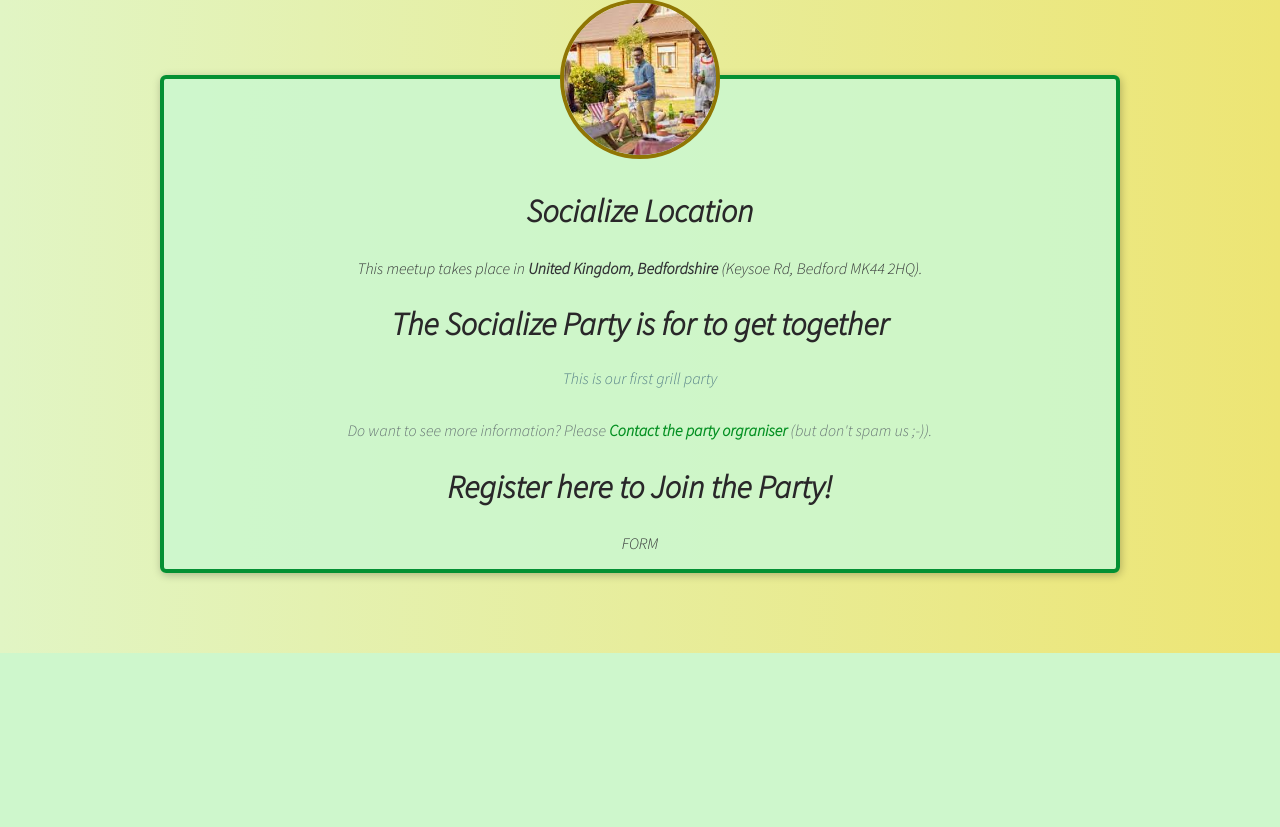
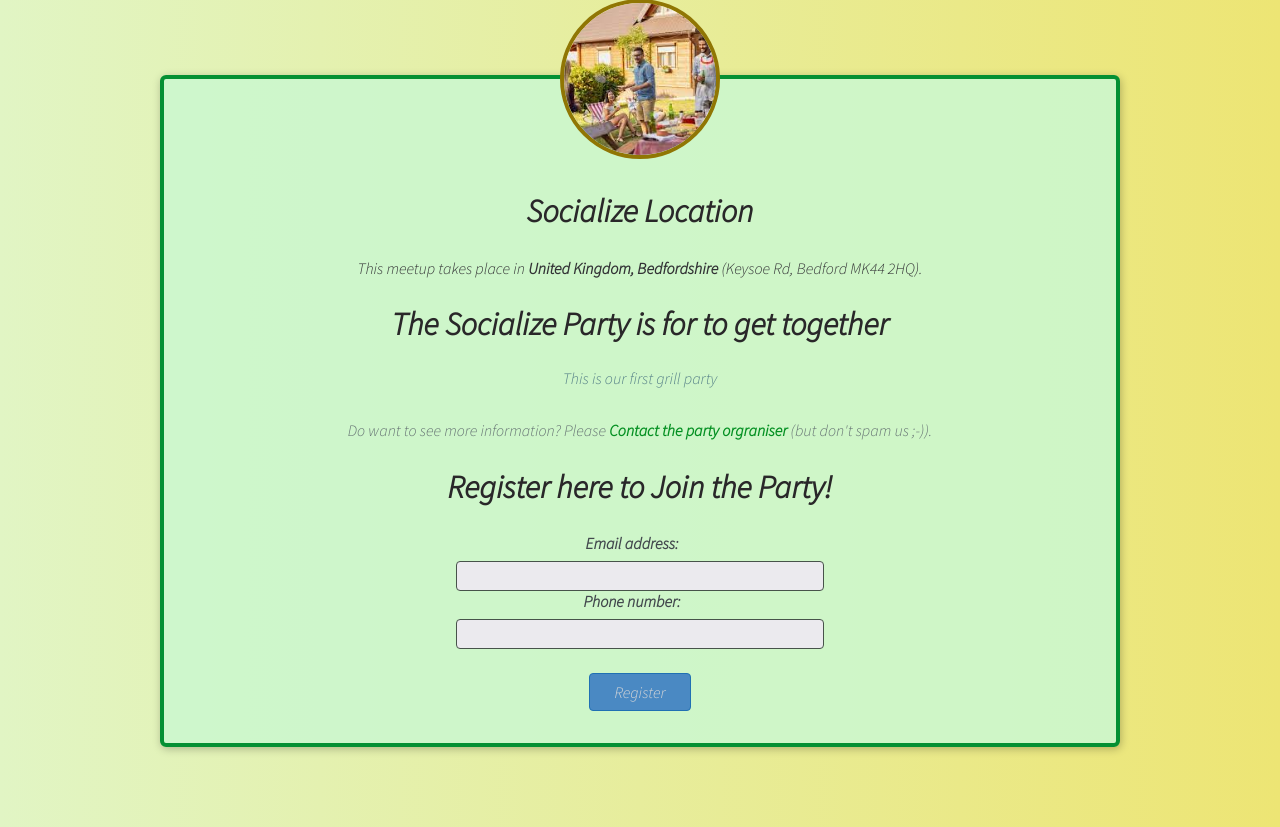
Before and after one commit to codershona/project_event_management_system, a Django app: a page that uses socialize/templates/socialize/socializes-details.html in a window 1280 px wide. Shown: the part 182-1009 px from the top of the page. Before the commit the page ends 835 px from the top, so only its background shows below. Run offline with Django 3.2, Linux system fonts and the light colour scheme; data comes from the database, SQL or seed files in the repository.

Commit message:
Creating registration form using modelform

```diff
--- /dev/null
+++ b/socialize/forms.py
@@ -0,0 +1,8 @@
+from django import forms
+
+from .models import Contributor
+
+class RegistrationForm(forms.ModelForm):
+    class Meta:
+        model = Contributor
+        fields = ['email_address', 'phone_number']
--- a/socialize/templates/socialize/socializes-details.html
+++ b/socialize/templates/socialize/socializes-details.html
@@ -33,7 +33,14 @@
 
    <section id="registration">
      <h2>Register here to Join the Party!</h2>
-     FORM
+     <form>
+     <ul>
+     {{ form.as_ul }}
+       </ul>
+       <div id="registration-actions">
+        <button>Register</button>
+      </div>
+     </form>
    </section>
   </article>
 
--- a/socialize/views.py
+++ b/socialize/views.py
@@ -1,6 +1,7 @@
 from django.shortcuts import render
 
 from .models import Socialize
+from .forms import RegistrationForm
 # from django.http import HttpResponse
 
 # Create your views here.
@@ -18,9 +19,11 @@ def socializes_details(request, socializes_slug):
     # print(socializes_slug)
     try:
      selected_socialize = Socialize.objects.get(slug=socializes_slug)
+     registration_form = RegistrationForm()
      return render(request, 'socialize/socializes-details.html', {
         'socialize_found': True,
         'socialize': selected_socialize,
+        'form': registration_form
         #  'form': registration_form
         # 'socialize_title': selected_socialize['title'],
         # Using dot notation in this method
```
Also changed, not shown: README.md.
